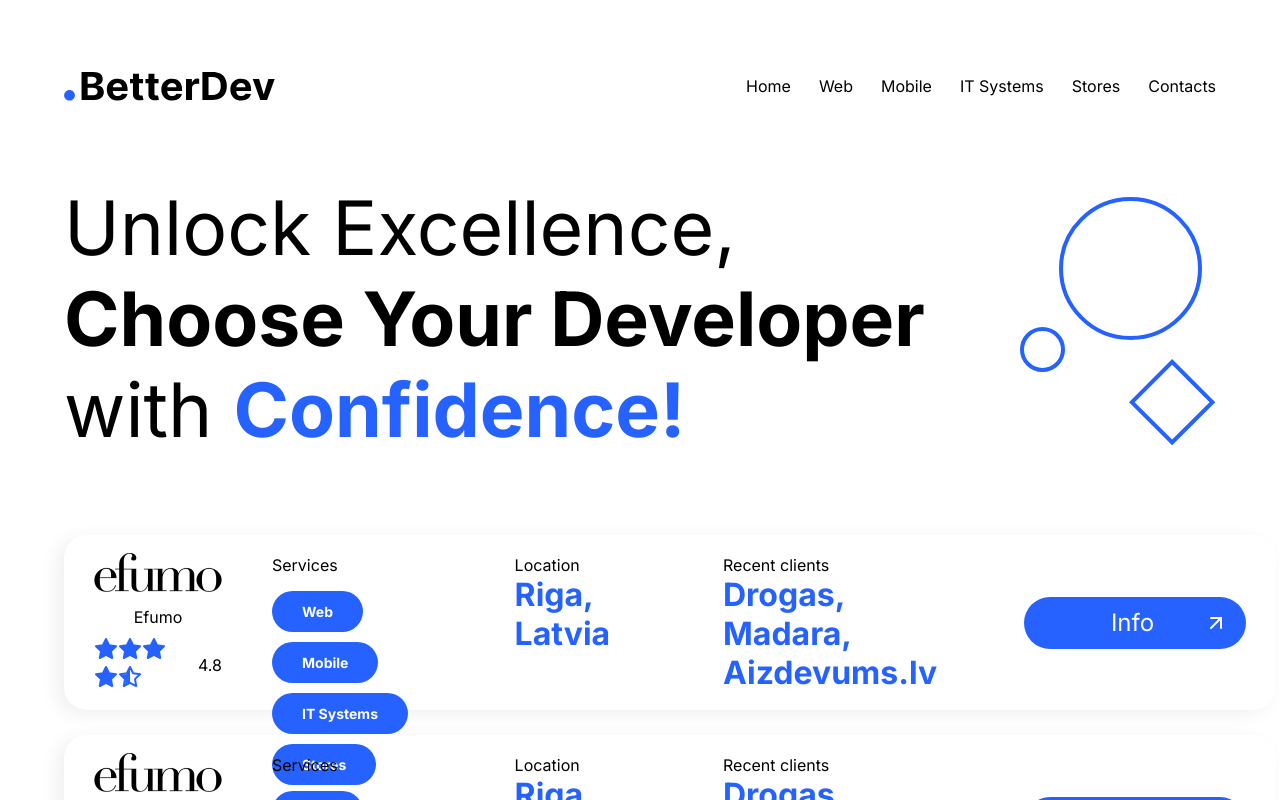
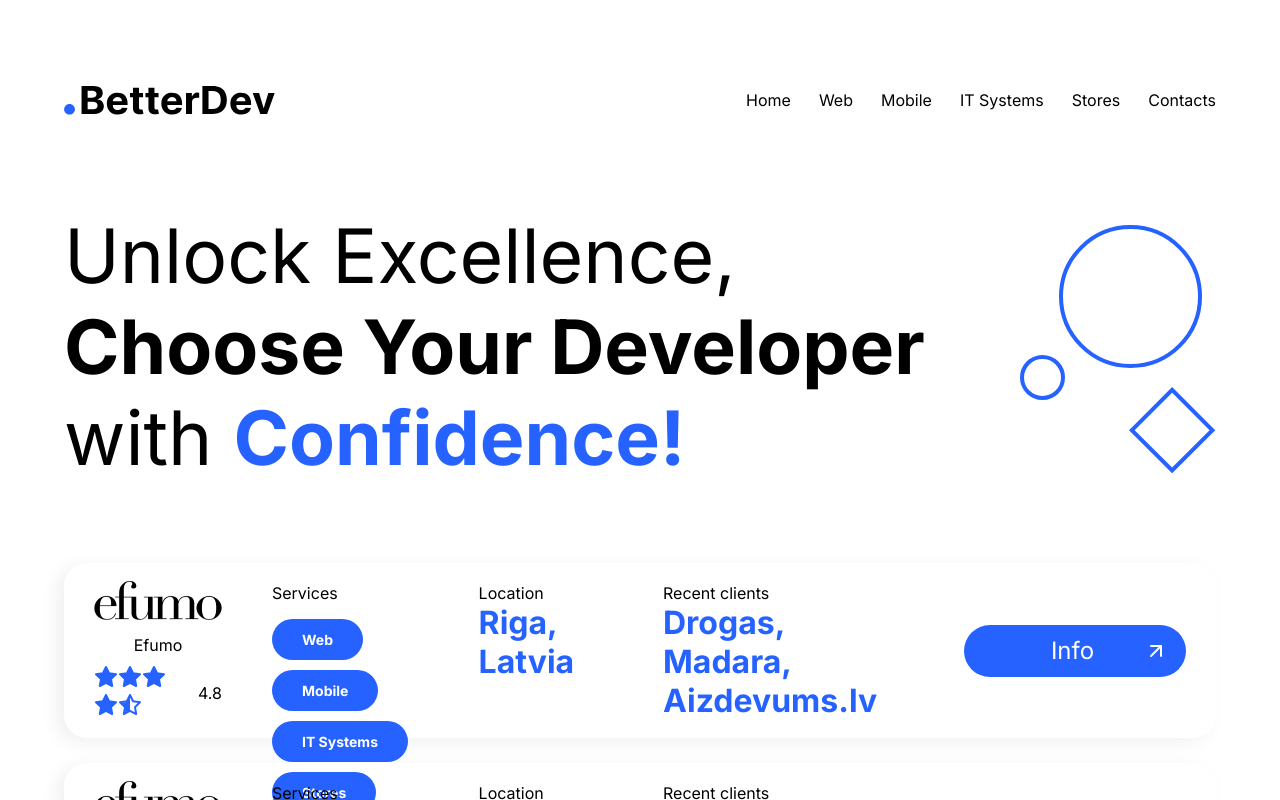
Before and after one commit to zoyazip/BetterDev, a React (Create React App) app in the folder betterdev/: page / in a window 1280 px wide. Shown: the top 800 px of the page. Built offline with nearby package versions, Linux system fonts and the light colour scheme.

Commit message:
update main ui

```diff
--- a/betterdev/src/Pages/BetterDev/Card/Card.css
+++ b/betterdev/src/Pages/BetterDev/Card/Card.css
@@ -1,5 +1,4 @@
 .card {
-    width: 100%;
     height: 175px;
     display: flex;
     padding-left: 30px;
--- a/betterdev/src/Pages/BetterDev/Nav/Nav.css
+++ b/betterdev/src/Pages/BetterDev/Nav/Nav.css
@@ -3,6 +3,11 @@
     justify-content: space-between;
     align-items: center;
     margin-top: 60px;
+    height: 80px;
+    background-color: #fff;
+    z-index: 999;
+    position: sticky;
+    top: 0;
 }
 
 .logo {
```
